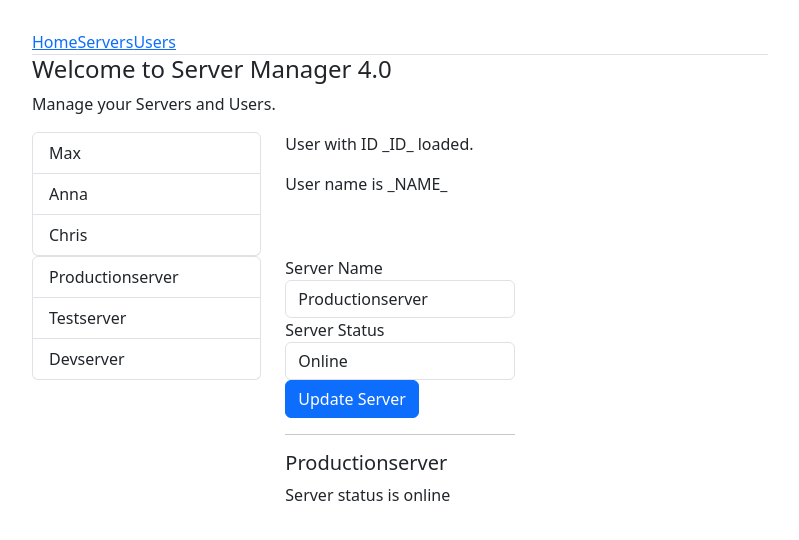
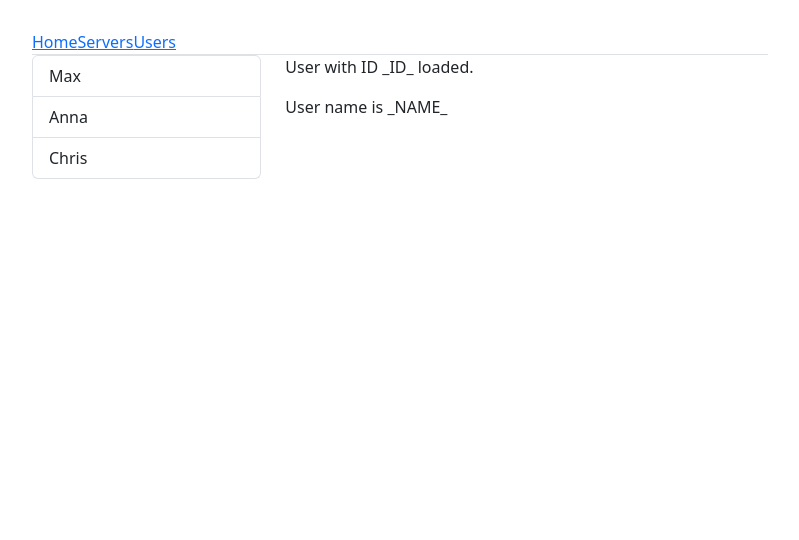
Before and after one commit to HipsterSantos/ng-advanced-routing, an Angular app: page /user in a window 1280 px wide. Shown: the top 540 px of the page, without its empty margins (50-849 px from the left). Built offline with nearby package versions, Linux system fonts and the light colour scheme.

Commit message:
update: router-outlet

```diff
--- a/src/app/app.component.html
+++ b/src/app/app.component.html
@@ -2,25 +2,17 @@
   <div class="row">
     <div class="col-xs-12 col-sm-10 col-md-8 col-sm-offset-1 col-md-offset-2">
       <ul class="nav nav-tabs">
-        <li role="presentation" class="active"><a href="#">Home</a></li>
-        <li role="presentation"><a href="#">Servers</a></li>
-        <li role="presentation"><a href="#">Users</a></li>
+        <li role="presentation" class="active" ><a routerLink="/">Home</a></li>
+        <li role="presentation"><a routerLink="/server">Servers</a></li>
+        <li role="presentation"><a [routerLink]="'/user'">Users</a></li>
       </ul>
     </div>
   </div>
+
   <div class="row">
     <div class="col-xs-12 col-sm-10 col-md-8 col-sm-offset-1 col-md-offset-2">
-      <app-home></app-home>
+      <router-outlet></router-outlet>
     </div>
   </div>
-  <div class="row">
-    <div class="col-xs-12 col-sm-10 col-md-8 col-sm-offset-1 col-md-offset-2">
-      <app-users></app-users>
-    </div>
-  </div>
-  <div class="row">
-    <div class="col-xs-12 col-sm-10 col-md-8 col-sm-offset-1 col-md-offset-2">
-      <app-servers></app-servers>
-    </div>
-  </div>
+
 </div>
```
Also changed, not shown: src/app/app.module.ts (+16 -0 lines).
